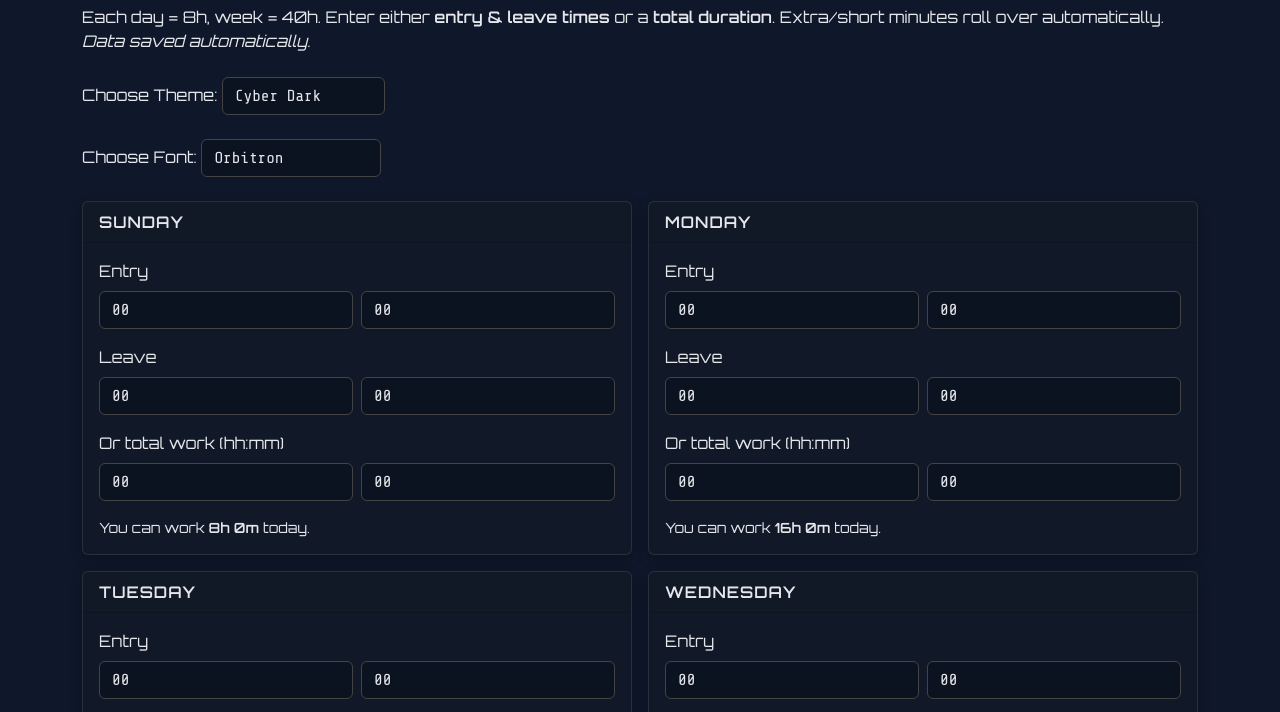
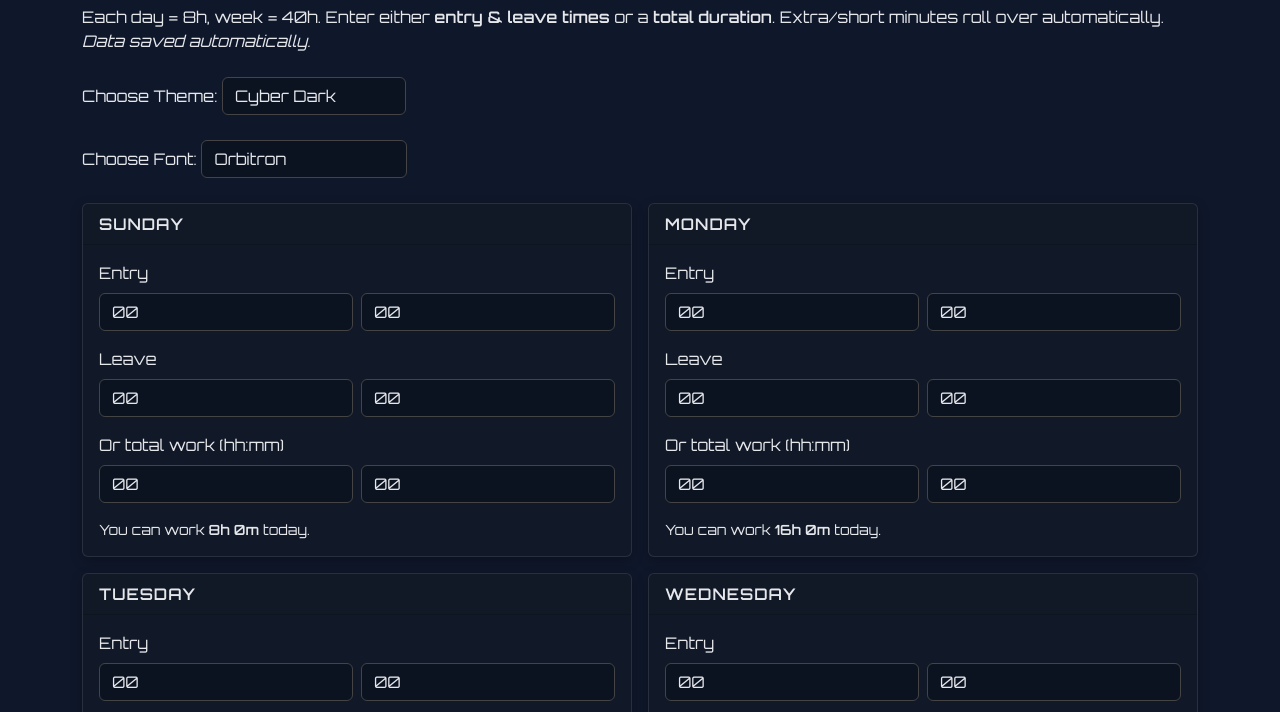
Before and after one commit to Abdulaziz-Aleissa/workCalc, a plain HTML site: page index.html in a window 1280 px wide. Shown: the part 75-787 px from the top of the page. Drawn offline with nearby package versions, Linux system fonts and the light colour scheme.

Commit message:
Update index.html

```diff
--- a/index.html
+++ b/index.html
@@ -38,7 +38,7 @@
       background: var(--select-bg);
       color: var(--select-text);
       border: 1px solid var(--select-border);
-      font-family: 'Share Tech Mono', monospace;
+
     }
 
     .pill {
```
